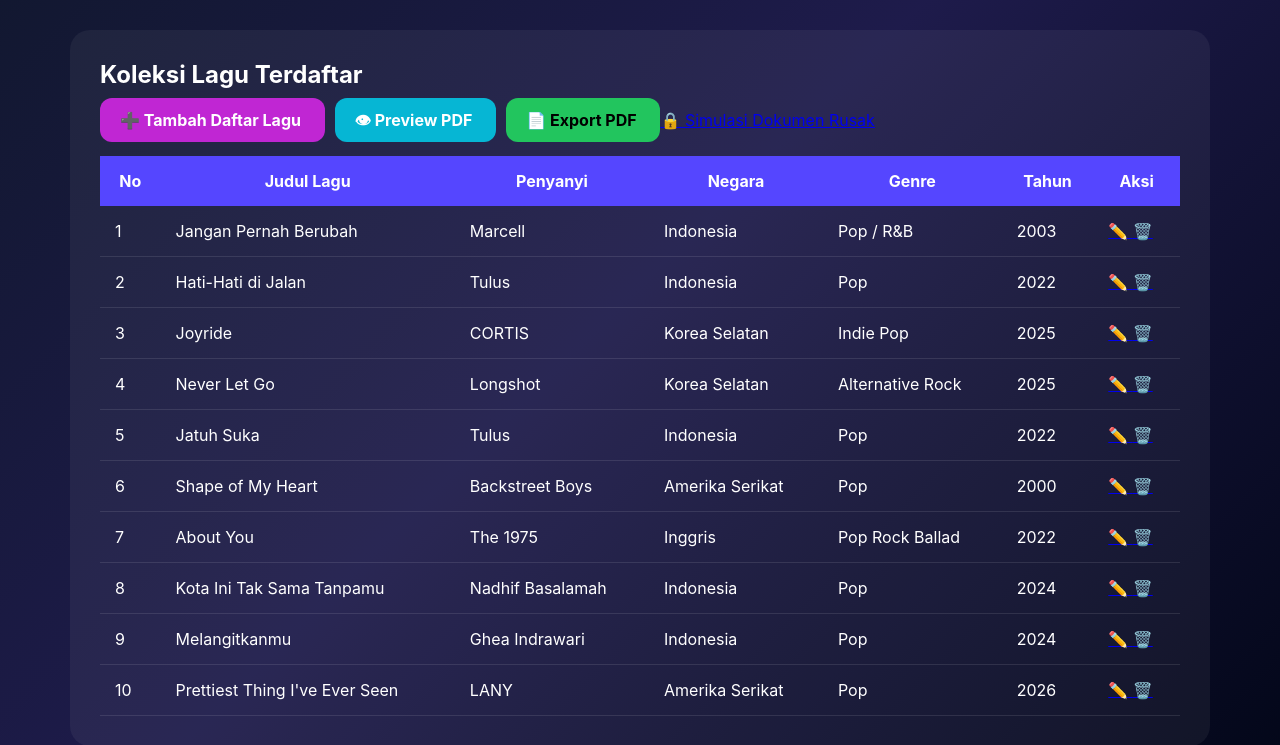
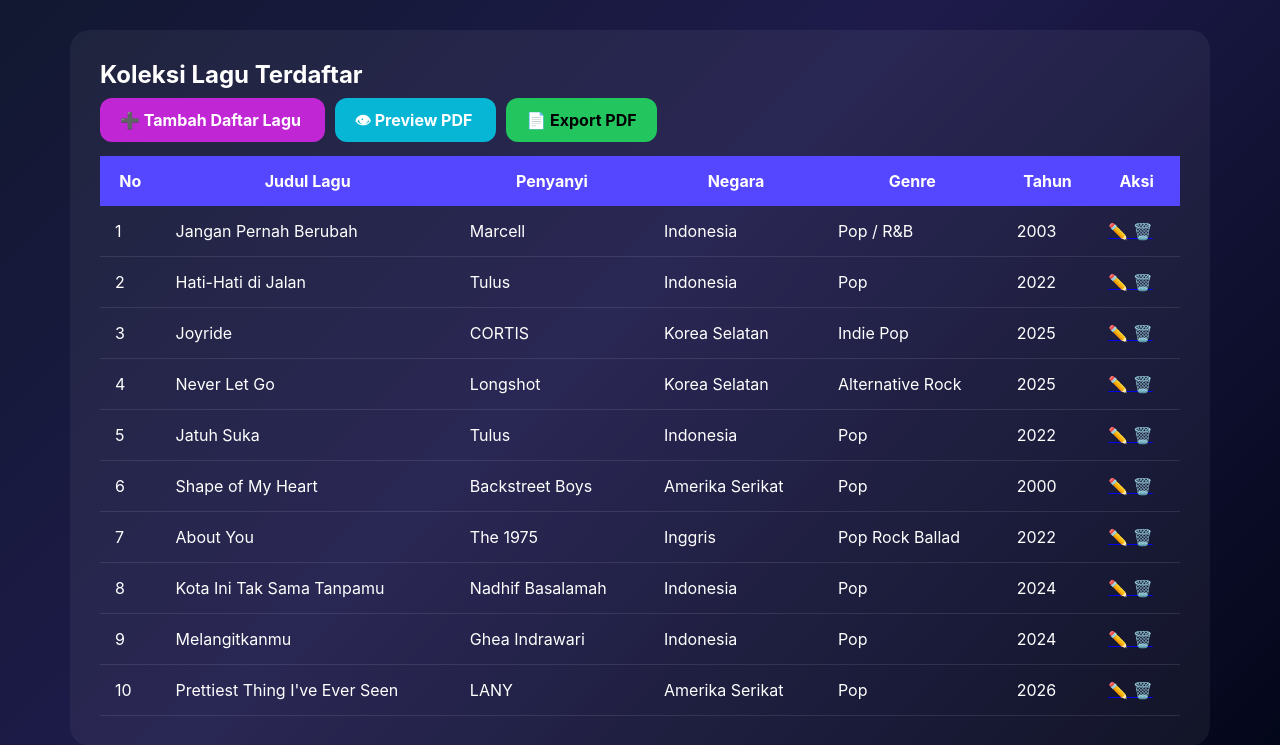
Before and after one commit to khoirunnisasyifa919-sketch/cryptovault, a Flask app: page / in a window 1280 px wide. Shown: the part 233-978 px from the top of the page. Run offline with Flask 3, Linux system fonts and the light colour scheme.

Commit message:
Remove 'Simulasi Dokumen Rusak' link from index.html

```diff
--- a/templates/index.html
+++ b/templates/index.html
@@ -31,9 +31,7 @@ Digital Signature SHA-256
 📄 Export PDF
 </a>
 
-<a href="/verify-error" class="btn-danger">
-🔒 Simulasi Dokumen Rusak
-</a>
+
 
 </div>
 
```
